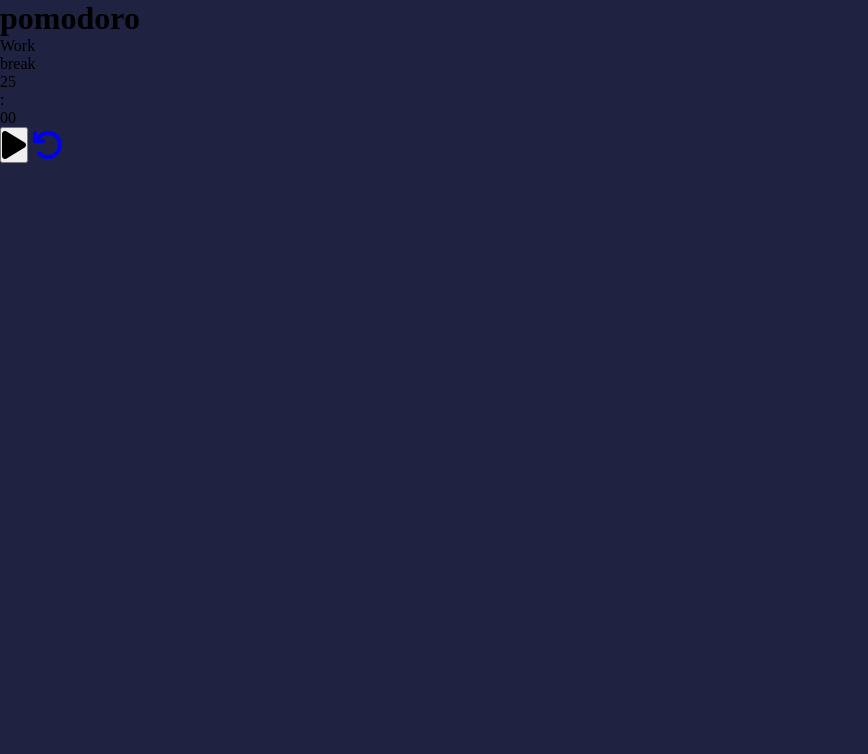
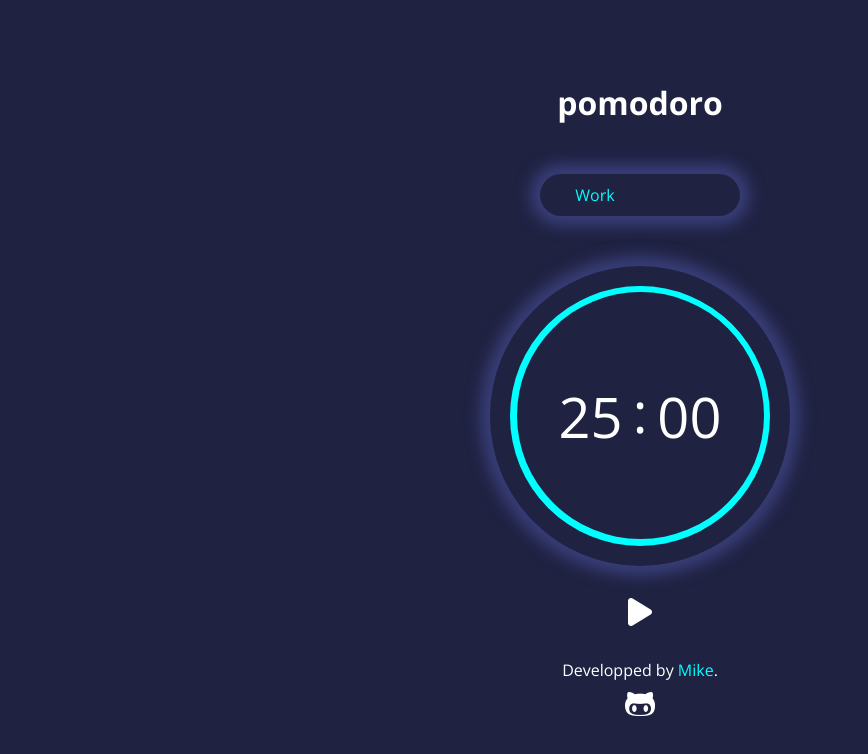
Before and after one commit to MikeZuck1/pomodoroApp, a website: page index.html in a window 1280 px wide. Shown: the whole page, without its empty margins (0-868 px from the left). Drawn offline with nearby package versions, Linux system fonts and the light colour scheme.

Commit message:
Project done.

```diff
--- a/index.html
+++ b/index.html
@@ -3,19 +3,16 @@
 <head>
     <meta charset="UTF-8">
     <meta name="viewport" content="width=device-width, initial-scale=1.0">
+    <link rel="shortcut icon" href="/assets/svg/hourglass-end-solid.svg" type="image/x-icon">
     <title>Pomodoro Timer</title>
-
     <!-- FONT -->
     <link rel="preconnect" href="https://fonts.googleapis.com">
     <link rel="preconnect" href="https://fonts.gstatic.com" crossorigin>
     <link href="https://fonts.googleapis.com/css2?family=Open+Sans:ital,wght@0,300..800;1,300..800&display=swap" rel="stylesheet">
-
     <!-- ICONS -->
     <script src="https://kit.fontawesome.com/abb7a84c40.js" crossorigin="anonymous"></script>
-
     <!-- CSS -->
     <link rel="stylesheet" href="style.css">
-
 </head>
 <body>
     <section>
@@ -23,8 +20,8 @@
             <h1>pomodoro</h1>
 
             <div class="painel">
-                <p id="work">Work</p>
-                <p>break</p>
+                <p id="work" class="active">Work</p>
+                <p id="break">break</p>
             </div>
 
             <div class="timer">
@@ -46,6 +43,15 @@
                     <i class="fa-solid fa-arrow-rotate-left"></i>
                 </a>
             </div>
+
+            <div class="footer">
+                <footer>
+                    <p>Developped by
+                        <a href="https://github.com/MikeZuck1" target="_blank">Mike</a>.
+                    </p>
+                    <i class="fa-brands fa-github-alt"></i>
+                </footer>
+            </div>
         </div>
     </section>
 
--- a/src/script.js
+++ b/src/script.js
@@ -0,0 +1,68 @@
+// les variables (ici, on séléctionne les éléments avec les id)
+let workTittle = document.getElementById('work');
+let breakTittle = document.getElementById('break');
+
+let workTime = 25;
+let breakTime = 5;
+
+let seconds = "00";
+
+// display
+window.onload = () => {
+    document.getElementById('minutes').innerHTML = workTime;
+    document.getElementById('seconds').innerHTML = seconds;
+
+    workTittle.classList.add('active');
+};
+
+// start timer
+function start() {
+    // change button
+    document.getElementById('start').style.display = 'none';
+    document.getElementById('reset').style.display = 'block';
+
+    // change the time
+    seconds = 59;
+
+    let workMinutes = workTime - 1;
+    let breakMinutes = breakTime - 1;
+
+    breakCount = 0;
+
+    // countdown
+    let timerFunction = () => {
+        // change the display
+        document.getElementById('minutes').innerHTML = workMinutes;
+        document.getElementById('seconds').innerHTML = seconds;
+
+        // start
+        seconds = seconds - 1;
+
+        if(seconds === 0) {
+            workMinutes = workMinutes - 1;
+            if(workMinutes === - 1) {
+                if(breakCount % 2 === 0) {
+                    // start break
+                    workMinutes = breakMinutes;
+                    breakCount++;
+
+                    // change the painel
+                    workTittle.classList.remove('active');
+                    breakTittle.classList.add('active');
+                } else {
+                    // continue work
+                    workMinutes = workTime;
+                    breakCount++;
+
+                    // change the painel
+                    breakTittle.classList.remove('active');
+                    workTittle.classList.add('active');
+                }
+            }
+            seconds = 59;
+        }
+    }
+
+    // start countdown
+    setInterval(timerFunction, 1000); // 1000 = 1s
+}
--- a/style.css
+++ b/style.css
@@ -6,9 +6,11 @@
 :root {
     font-size: 62.5%; /* 1rem * 16 px */
     --color-primary: hsl(235, 35%, 19%);
-    --color-secondary: hsl(358, 78%, 69%);
+    --color-secondary: aqua;
+    --color-third: #fff;
     --color-font: hsla(0, 0% 100%, 0.902);
     --color-shadow: hsl(235, 36%, 35%);
+    /* hsl(358, 78%, 69%) */
 }
 
 * {
@@ -21,6 +23,8 @@ html, body {
     height: 100%;
     background-color: var(--color-primary);
     font-size: 1.6rem;
+    font-family: 'Open sans', sans-serif;
+    color: var(--color-third);
 }
 
 p,
@@ -35,4 +39,124 @@ i {
 
 h1 {
     font-size: 3.2rem;
+    color: var(--color-third);
 }
+
+/* ==== CONTENT ==== */
+section {
+    display: flex;
+    align-items: center;
+    height: 100%;
+}
+
+.container {
+    width: min(42.5rem, 100%);
+    margin-inline: auto; /* Définit les marges des côtés gauche et droit d'un élément (en auto). */
+    padding-inline: 2rem;
+    display: flex;
+    align-items: center;
+    justify-content: center;
+    flex-direction: column; /* éléments en verticals. */
+}
+
+.painel {
+    display: grid;
+    grid-template-columns: 1fr 1fr;
+    text-align: center;
+    width: 20rem;
+    margin-block: 5rem;
+    padding: 1rem;
+    border-radius: 10rem;
+    -webkit-box-shadow: 0px 0px 15px 10px var(--color-shadow);
+    box-shadow: 0px 0px 15px 10px var(--color-shadow);
+}
+
+
+.painel p {
+    opacity: .0;
+    transition: 1s ease-in;
+}
+
+.painel p.active {
+    opacity: 1;
+    color: var(--color-secondary);
+}
+
+.timer {
+    display: flex;
+    align-items: center;
+    justify-content: center;
+    width: 30rem;
+    height: 30rem;
+    border-radius: 50%;
+    -webkit-box-shadow: 0px 0px 15px 10px var(--color-shadow);
+    box-shadow: 0px 0px 15px 10px var(--color-shadow);
+}
+
+.circle {
+    display: flex;
+    justify-content: center;
+    align-items: center;
+    width: 26rem;
+    height: 26rem;
+    border-radius: 50%;
+    background-color: var(--color-secondary);
+    position: relative;
+}
+
+.circle::before {
+    content: '';
+    position: absolute;
+    width: 95%;
+    height: 95%;
+    border-radius: 50%;
+    background-color: var(--color-primary);
+}
+
+.time {
+    position: relative;
+    display: flex;
+    flex-direction: row; /* Alignement horizontale */
+}
+
+.time p {
+    font-size: 5.6rem;
+    color: var(--color-third);
+}
+
+.time p:nth-of-type(2) {
+    position: relative;
+    top: -.5rem;
+    margin-inline: 1rem;
+}
+
+.controls button {
+    margin-top: 30px;
+    border: none;
+    background-color: transparent;
+    cursor: pointer;
+    color: var(--color-third);
+}
+
+.controls #reset {
+    margin-top: 30px;
+    display: none;
+    cursor: pointer;
+    color: var(--color-third);
+}
+
+.footer {
+    margin-top: 30px;
+}
+
+.footer a {
+    color: var(--color-secondary);
+    text-decoration: none;
+}
+
+.footer i {
+    display: flex;
+    align-items: center;
+    justify-content: center;
+    margin-top: 7px;
+}
```
Also changed, not shown: assets/svg/clock-regular.svg (added), assets/svg/github-alt.svg (added), assets/svg/hourglass-end-solid.svg (added).
